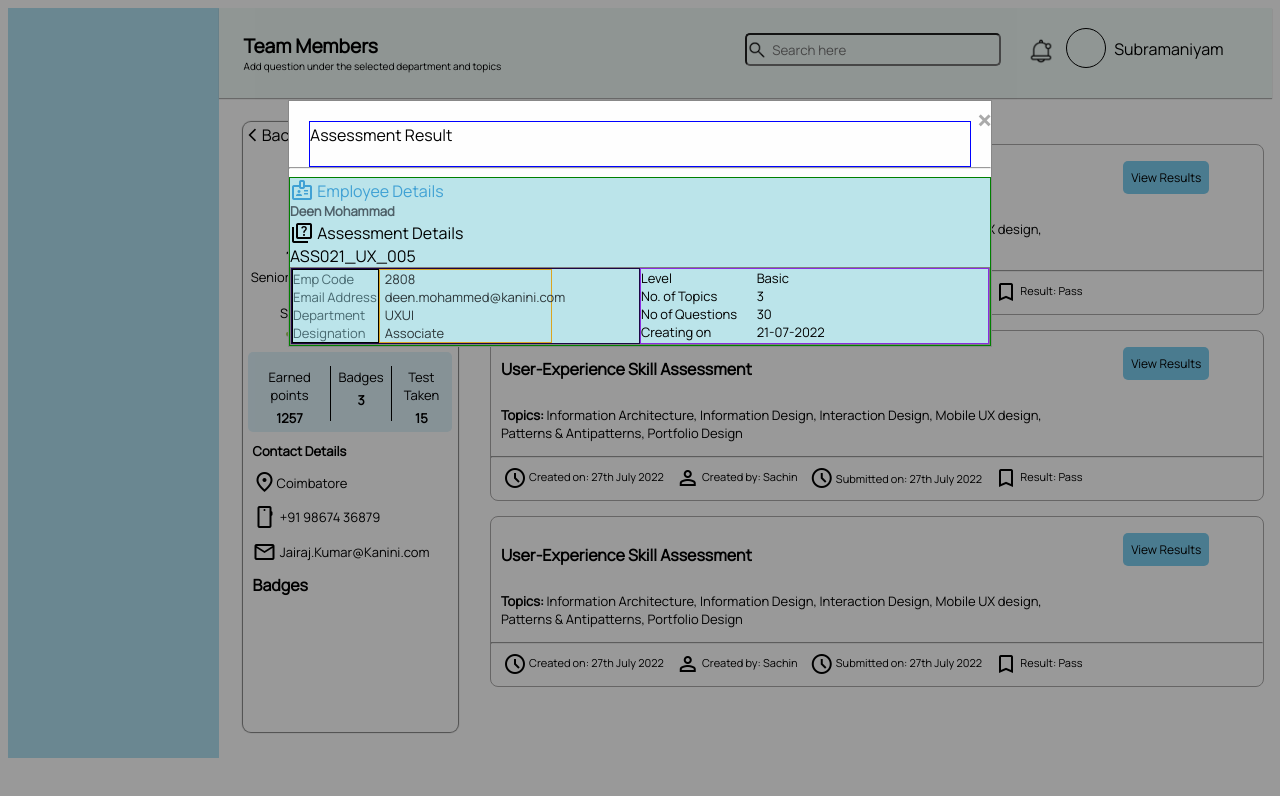
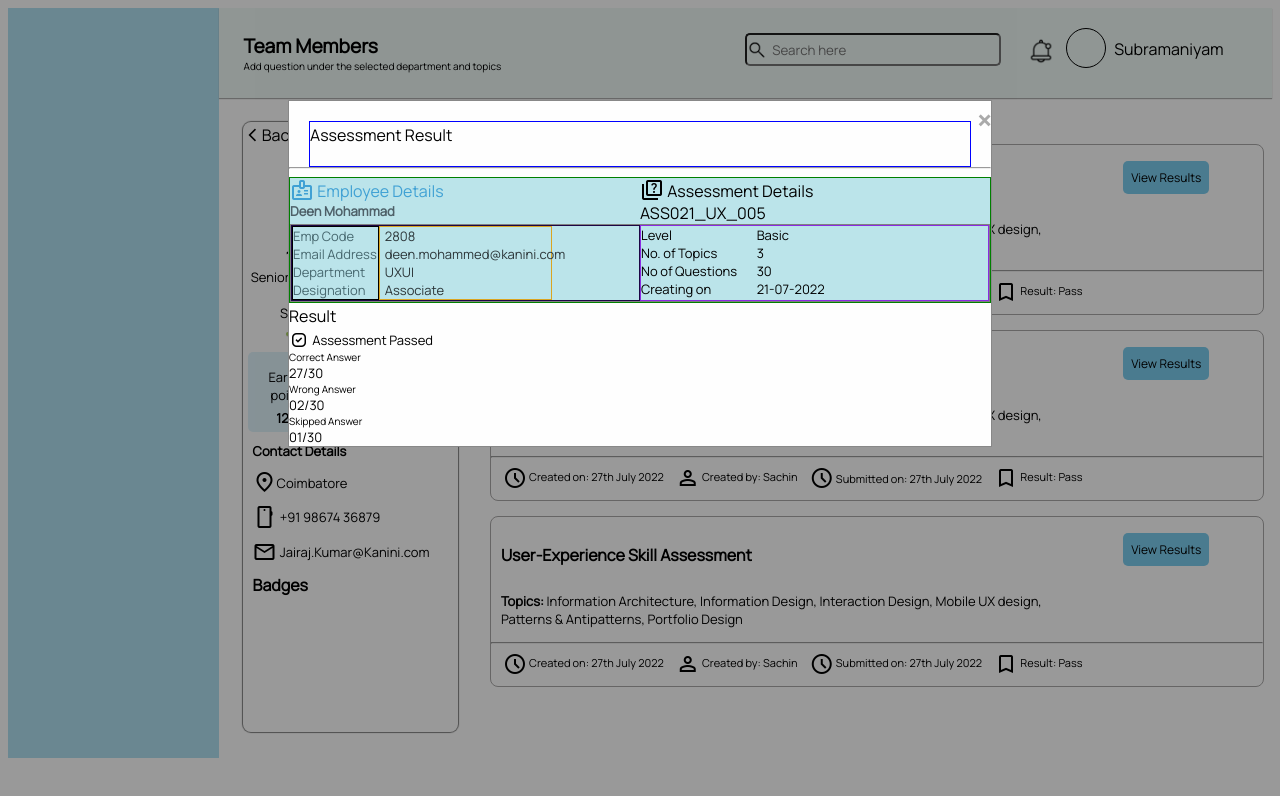
Before and after one commit to EinsteinGanesh/app, a website: page Profile_Page.html in a window 1280 px wide. Drawn offline with nearby package versions, Linux system fonts and the light colour scheme.

Commit message:
added model

```diff
--- a/Profile_Page.html
+++ b/Profile_Page.html
@@ -310,7 +310,8 @@
             </div>
             <hr style="margin-top: 0px" ;>
             <div id="model-firsthalf-wrapper">
-                <div>
+                <div id="upper-heading" >
+                <div class="col-6">
                     <span class="material-symbols-outlined" style="color: rgb(64,161,212)">
                         badge
                     </span> <span id="name-employe"> Employee Details</span>
@@ -324,6 +325,7 @@
                     <span>Assessment Details</span>
                     <div>ASS021_UX_005</div>
                 </div>
+            </div>
 
 
                 <div id="model-first-half">
@@ -365,6 +367,29 @@
                 </div>
             </div>
 
+            <div class="model-secondhalf-wrapper">
+                <div class="performence-card">
+                    <span>Result</span>
+                    <div>
+                    <span class="material-symbols-outlined" style="font-size: 20px;">
+                        priority
+                        </span>
+
+                    <span id="ast-passed">Assessment Passed</span></div>
+
+                    <div class="text-card">Correct Answer</div>
+                    <div class="textanswer">27/30</div>
+
+
+                    <div class="text-card">Wrong Answer</div>
+                    <div class="textanswer">02/30</div>
+                    <div class="text-card">Skipped Answer</div>
+                    <div class="textanswer">01/30</div>
+
+                </div>
+            </div>
+
+
         </div>
 
 
--- a/Style.css
+++ b/Style.css
@@ -614,3 +614,25 @@ span{
     border: 1px solid grey;
     display: flex;
 }
+
+#upper-heading{
+    display: flex;
+}
+
+.text-card{
+    font-size: x-small;
+}
+
+.textanswer{
+    font-size: small;
+}
+
+#ast-passed{
+    font-size: 13px;
+}
+
+.container {
+    position: relative;
+    width: 100px;
+    height: 100px;
+  }
--- a/package.json
+++ b/package.json
@@ -10,6 +10,7 @@
   "author": "",
   "license": "ISC",
   "dependencies": {
+    "bootstrap": "^5.3.0-alpha3",
     "firebase": "^9.19.1"
   }
 }
```
Also changed, not shown: 1 other file.
